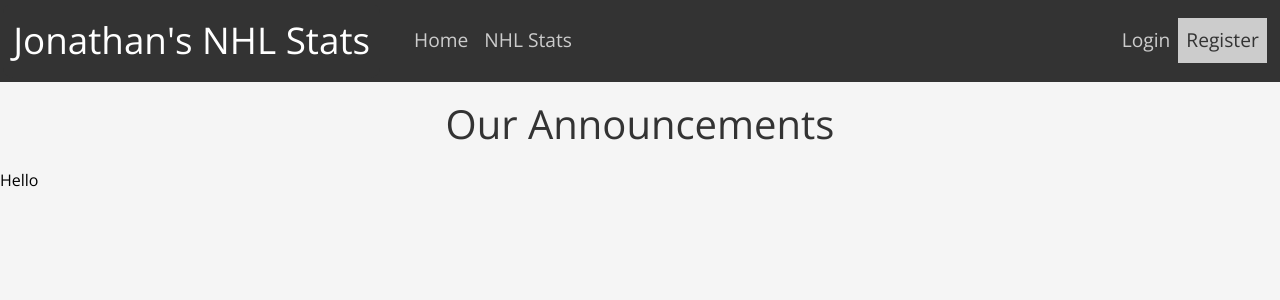
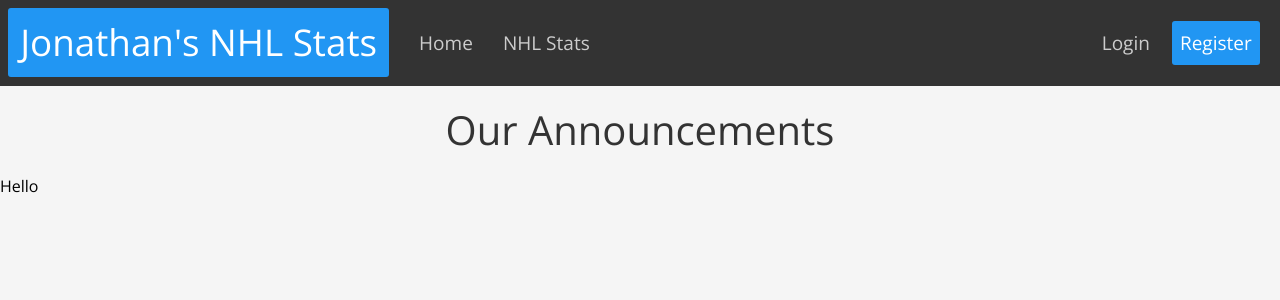
Before and after one commit to MyNameIsJonathan/NHL-Project, a Flask app: page /announcements in a window 1280 px wide. Shown: the top 300 px of the page. Run offline with Flask 2, Linux system fonts and the light colour scheme; some libraries are stand-ins or nearby versions.

Commit message:
More website improvements
Pretty much al aesthetic improvements and improvements to my HTML and CSS skillz

```diff
--- a/flaskblog/main/routes.py
+++ b/flaskblog/main/routes.py
@@ -27,7 +27,7 @@ def nhl_stats():
     myDF = myDF.reindex(['G', 'A', 'PTS', '+/-', 'PIM', 'EV', 'PP', 'SH', 'GW', 'S', 'Shifts', 'TOI'], axis=1)
 
     lastTimeDF = NHL_scrape_functions.openLatestLastTime()
-    lastTimeDF = lastTimeDF[lastTimeDF['Last Game Date'] >= pd.to_datetime('today').date() - datetime.timedelta(days=30)] # Select for player who've played in last 30 days only
+    lastTimeDF = lastTimeDF[lastTimeDF['Last Game Date'] >= pd.to_datetime('2018-7-1', format="%Y-%m-%d").date()] # Select for player who've played in last 30 days only
     lastTimeDF = lastTimeDF[lastTimeDF['G'] > pd.to_datetime('2000-10-03', format="%Y-%m-%d").date()] # Players who've never scored have last goal set as 2000/10/3. Remove these palyers
     lastTimeDF = lastTimeDF.sort_values(['G', 'A'])
     lastTimeDF = lastTimeDF.reindex(['Last Game Date', 'G', 'A', 'PTS', '+', '-', 'PIM', 'EV', 'PP', 'SH', 'GW', 'S'], axis=1)
@@ -39,10 +39,15 @@ def nhl_stats():
     gamesSinceDF = gamesSinceDF.loc[currentPlayers, :]
     gamesSinceDF = gamesSinceDF.sort_values(['G', 'A'], ascending=False)
 
+    # Replace date '2000-10-3' with 'Never'
+    myDF = myDF.replace(to_replace=pd.to_datetime('2000-10-3', format="%Y-%m-%d").date(), value='Never')
+    lastTimeDF = lastTimeDF.replace(to_replace=pd.to_datetime('2000-10-3', format="%Y-%m-%d").date(), value='Never')
+    gamesSinceDF = gamesSinceDF.replace(to_replace=pd.to_datetime('2000-10-3', format="%Y-%m-%d").date(), value='Never')
+
     # Convert DFs to html
-    myDF=myDF.head(10).to_html(classes=['table', 'table-striped', 'table-hover', 'stat-table'], index_names=False, justify='center')
-    lastTimeDF=lastTimeDF.head(10).to_html(classes=['table', 'table-striped', 'table-hover', 'stat-table'], index_names=False, table_id="lasttime-table", justify='center')
-    gamesSinceDF=gamesSinceDF.head(10).to_html(classes=['table', 'table-striped', 'table-hover', 'stat-table'], index_names=False, justify='center')
+    myDF=myDF.head(10).to_html(classes=['table', 'stat-table'], index_names=False, justify='center')
+    lastTimeDF=lastTimeDF.head(10).to_html(classes=['table', 'stat-table'], index_names=False, table_id="lasttime-table", justify='center')
+    gamesSinceDF=gamesSinceDF.head(10).to_html(classes=['table', 'stat-table'], index_names=False, justify='center')
 
     # Set pandas options
     pd.set_option('colheader_justify', 'center')
--- a/flaskblog/static/NHLmain.css
+++ b/flaskblog/static/NHLmain.css
@@ -1,16 +1,8 @@
-/*
-#FFFFFF -- White
-#CCCCCC -- Light Grey
-#999999 -- Grey
-#666666 -- Dark Grey
-#333333 -- Darker Grey
-#000000 -- Black
-*/
+
 
 body {
   background: #f5f5f5;
   color: #000000;
-  padding-top: 5rem;
   font-weight: 200;
   font-family: 'Open Sans';
 }
@@ -45,31 +37,44 @@ th {
   white-space: nowrap;
 }
 
+/* Make empty header cells (i.e., above the players' names) the same background as the body */
+.stat-table th:empty {
+  background-color: #f5f5f5;
+}
+
 tr {
   line-height: 10px;
 }
 
+tr:nth-child(even) {
+  background-color: rgba(3, 169, 244, 0.1);
+}
+
+tr:hover {
+  background-color: rgba(3, 169, 244, 0.3);
+}
+
 #main-nav-bar {
   color: #FFFFFF;
+  background-color: #2196f3;
   font-weight: 100;
   font-size: 2.3rem;
-  background: #333333;
-  padding: 10px 10px;
-  border-radius: 10px;
+  padding: 7px 12px;
+  border-radius: 3px;
   text-align: center;
+  margin: 5px 5px 5px 5px;
 }
 
 #logout-button {
-  color: #333333;
-  background-color: #CCCCCC;
-  font-weight: 500;
+  color: #FFFFFF;
+  background-color: #2196f3;
+  border-radius: 3px;
 }
 
 #register-button {
-  color: #333333;
-  background-color: #CCCCCC;
-  /* border-radius: 10px; */
-  font-weight: 500;
+  color: #FFFFFF;
+  background-color: #2196f3;
+  border-radius: 3px;
 }
 
 #header-container {
@@ -93,15 +98,27 @@ tr {
 
 .site-header .navbar-nav .nav-link {
   color: #CCCCCC;
-  font-size: 1.2rem;
+  font-size: .17em;
+  margin: 7px;
 }
 
 .site-header .navbar-nav .nav-link:hover {
-  color: #ffffff;
+  color: #2196f3;
+  transform: scale(1.15);
+  -webkit-transform: scale(1.15);
 }
 
 .site-header .navbar-nav .nav-link.active {
   font-weight: 500;
+}
+
+.navbar {
+  padding: 0rem 0rem 0rem 0rem;
+  background: #333333;
+}
+
+.nav-item .nav-link {
+  padding: 10px 10px;
 }
 
 .col-md-8 {
@@ -109,13 +126,8 @@ tr {
   min-width: 100%;
 }
 
-.navbar {
-  padding: 0rem 0rem 0rem 0rem;
-  background: #333333;
-}
-
 .stat-table th {
-  background-color: #999999;
+  background-color: #2196f3;
   color: #FFFFFF;
   font-weight: 300;
   border: none;
--- a/flaskblog/templates/layout.html
+++ b/flaskblog/templates/layout.html
@@ -21,7 +21,7 @@
 
 <body>
   <header class="site-header">
-      <nav class="navbar navbar-expand-md fixed-top">
+      <nav class="navbar navbar-expand-md navbar-fixed-top">
         <div class="container" id="header-container">
           <a class="navbar-brand" href="/" id="main-nav-bar">Jonathan's NHL Stats</a>
           <button class="navbar-toggler" type="button" data-toggle="collapse" data-target="#navbarToggle" aria-controls="navbarToggle" aria-expanded="false" aria-label="Toggle navigation">
```
